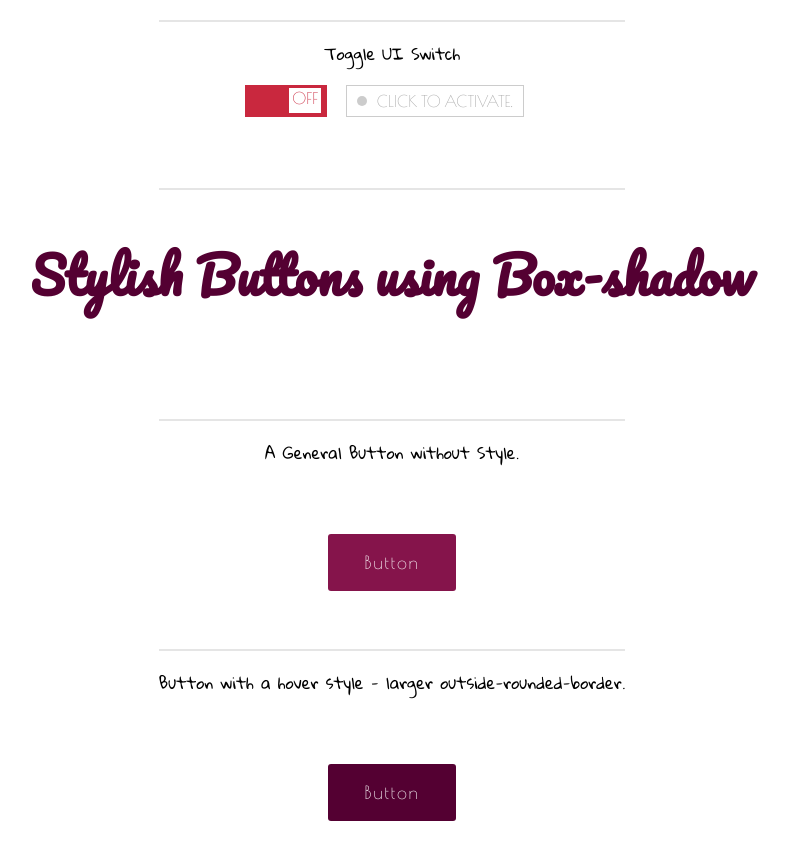
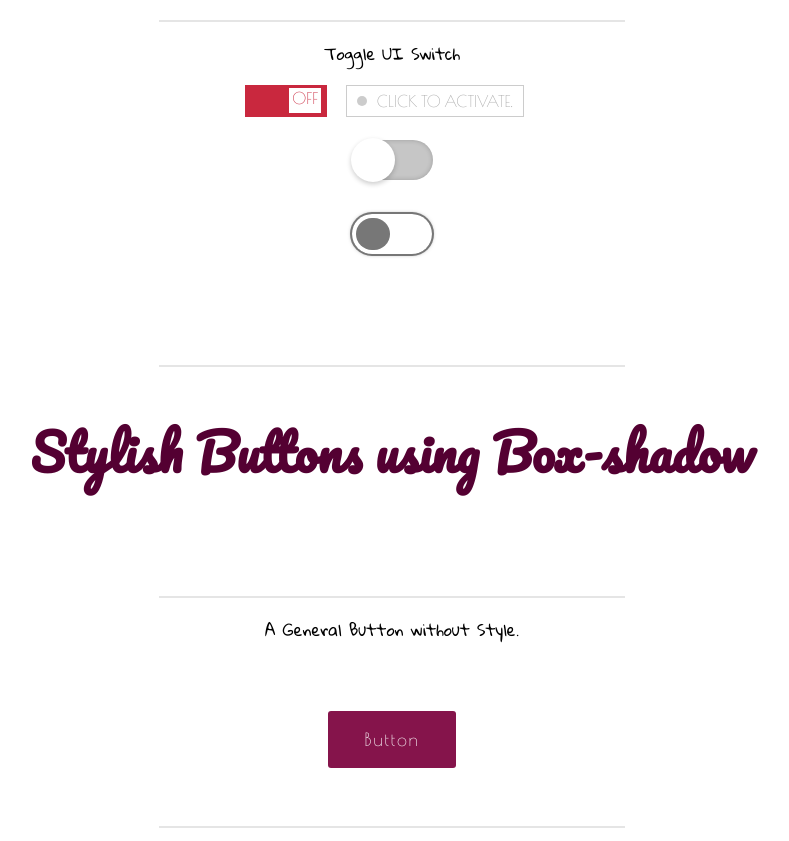
Before and after one commit to HaqueMannan/CSS-SASS-Mini-Designs, a plain HTML site: page Funky Buttons/index.html in a window 1280 px wide. Shown: the part 980-1821 px from the top of the page, without its empty margins (248-1037 px from the left). Drawn offline with nearby package versions, Linux system fonts and the light colour scheme.

Commit message:
Added 2 new Toggle Switch designs to Funky Buttons mini-project.

```diff
--- a/Funky Buttons/funky-btns-styles.css
+++ b/Funky Buttons/funky-btns-styles.css
@@ -200,8 +200,7 @@
   font-family: "Poiret One", cursive;
   display: inline-block;
   vertical-align: top;
-  margin: 0 15px 0 0;
-  margin-bottom: 60px; }
+  margin: 0 15px 0 0; }
   .toggle-switch__input {
     display: none; }
   .toggle-switch__btn {
@@ -241,8 +240,7 @@
   font-family: "Poiret One", cursive;
   display: inline-block;
   vertical-align: top;
-  margin: 0 15px 0 0;
-  margin-bottom: 60px; }
+  margin: 0 15px 0 0; }
   .toggle-switch-alt__input {
     display: none; }
   .toggle-switch-alt__btn {
@@ -273,3 +271,81 @@
     color: white; }
   .toggle-switch-alt__input:checked + .toggle-switch-alt__btn::before {
     background-color: white; }
+
+/* Toggle Switch 3 */
+.round-toggle-switch {
+  display: inline-block;
+  vertical-align: top;
+  margin: 20px 0 0 0;
+  margin-bottom: 60px;
+  position: relative; }
+  .round-toggle-switch__input {
+    position: relative;
+    margin-top: 20px;
+    width: 80px;
+    height: 40px;
+    -webkit-appearance: none;
+    background: #c6c6c6;
+    outline: none;
+    border-radius: 20px;
+    box-shadow: inset 0 0 5px rgba(0, 0, 0, 0.2);
+    transition: 0.5s;
+    cursor: pointer; }
+  .round-toggle-switch__input:checked {
+    background: #03A9F4; }
+  .round-toggle-switch__input:before {
+    content: "";
+    position: absolute;
+    width: 40px;
+    height: 40px;
+    border-radius: 20px;
+    top: 0;
+    left: 0;
+    background: #fff;
+    transform: scale(1.1);
+    box-shadow: 0 2px 5px rgba(0, 0, 0, 0.2);
+    transition: 0.5s; }
+  .round-toggle-switch__input:checked:before {
+    left: 40px; }
+
+/* Toggle Switch 4 */
+.round-toggle-switch-alt {
+  display: inline-block;
+  vertical-align: top;
+  margin: 20px 0 0 0;
+  margin-bottom: 60px;
+  position: relative; }
+  .round-toggle-switch-alt__input {
+    display: inline-block;
+    width: 80px;
+    height: 40px;
+    margin: 8px 8px 120px 8px;
+    transform: translateY(50%);
+    position: relative;
+    top: 0;
+    bottom: 0;
+    left: 0;
+    right: 0;
+    border-radius: 20px;
+    box-shadow: 0 0 0 2px #777, 0 0 4px #777;
+    border: 4px solid transparent;
+    -webkit-appearance: none;
+    outline: none;
+    cursor: pointer;
+    overflow: hidden;
+    transition: 0.5s; }
+  .round-toggle-switch-alt__input:before {
+    content: "";
+    position: absolute;
+    width: 100%;
+    height: 100%;
+    border-radius: 20px;
+    background-color: #777;
+    transform: translateX(-38px);
+    transition: 0.5s; }
+  .round-toggle-switch-alt__input:checked {
+    box-shadow: 0 0 0 2px #BFEB3A, 0 0 8px #BFEB3A; }
+  .round-toggle-switch-alt__input:checked:before {
+    transform: translateX(38px);
+    background-color: #BFEB3A;
+    transition: 0.5s; }
--- a/Funky Buttons/index.html
+++ b/Funky Buttons/index.html
@@ -42,6 +42,14 @@
             <input type="checkbox" name="" id="toggleSwitchAlt" class="toggle-switch-alt__input">
             <span class="toggle-switch-alt__btn">Click to activate.</span>
         </label>
+
+        <div class="roundToggleSwitch">
+            <input type="checkbox" name="" id="roundToggleSwitch" class="round-toggle-switch__input">
+        </div>
+
+        <div class="roundToggleSwitchAlt">
+            <input type="checkbox" name="" id="roundToggleSwitch" class="round-toggle-switch-alt__input">
+        </div>
         <hr>
 
         <h2>Stylish Buttons using Box-shadow</h2>
```
Also changed, not shown: 2 other files.
